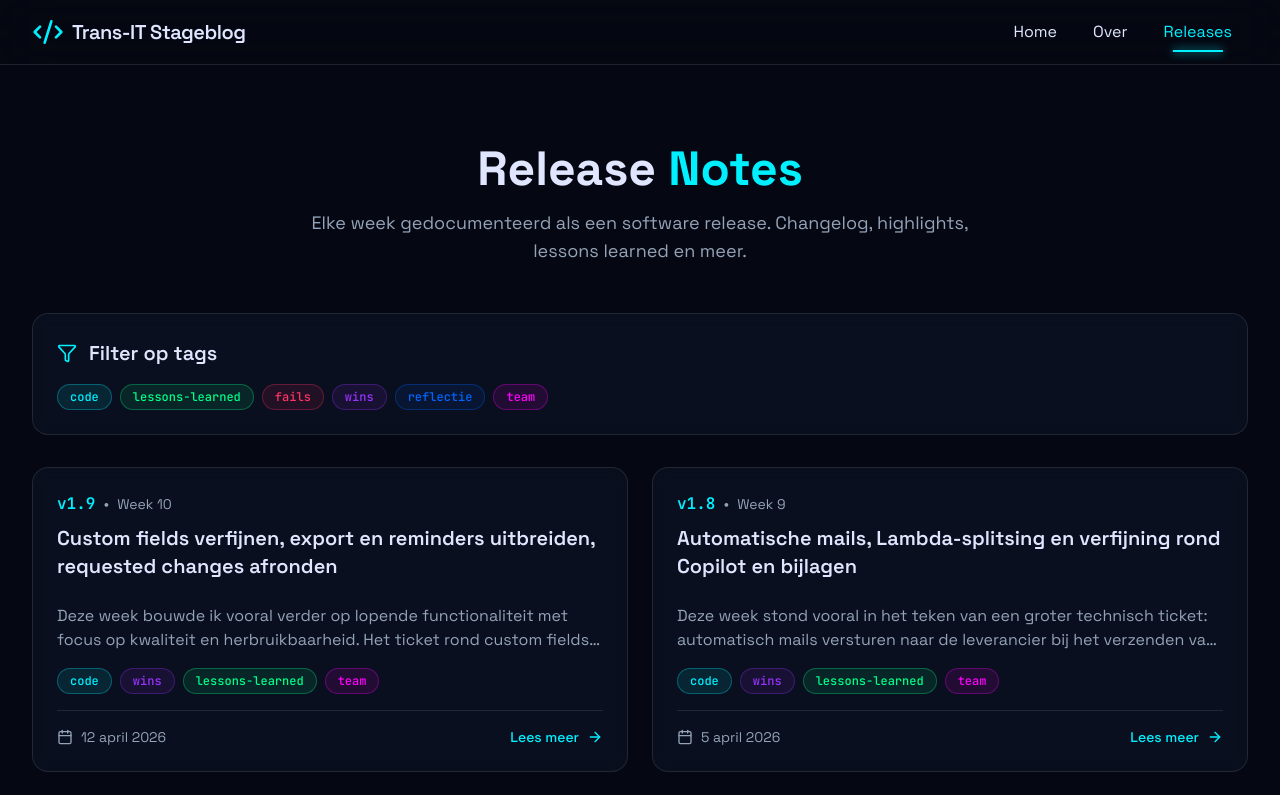
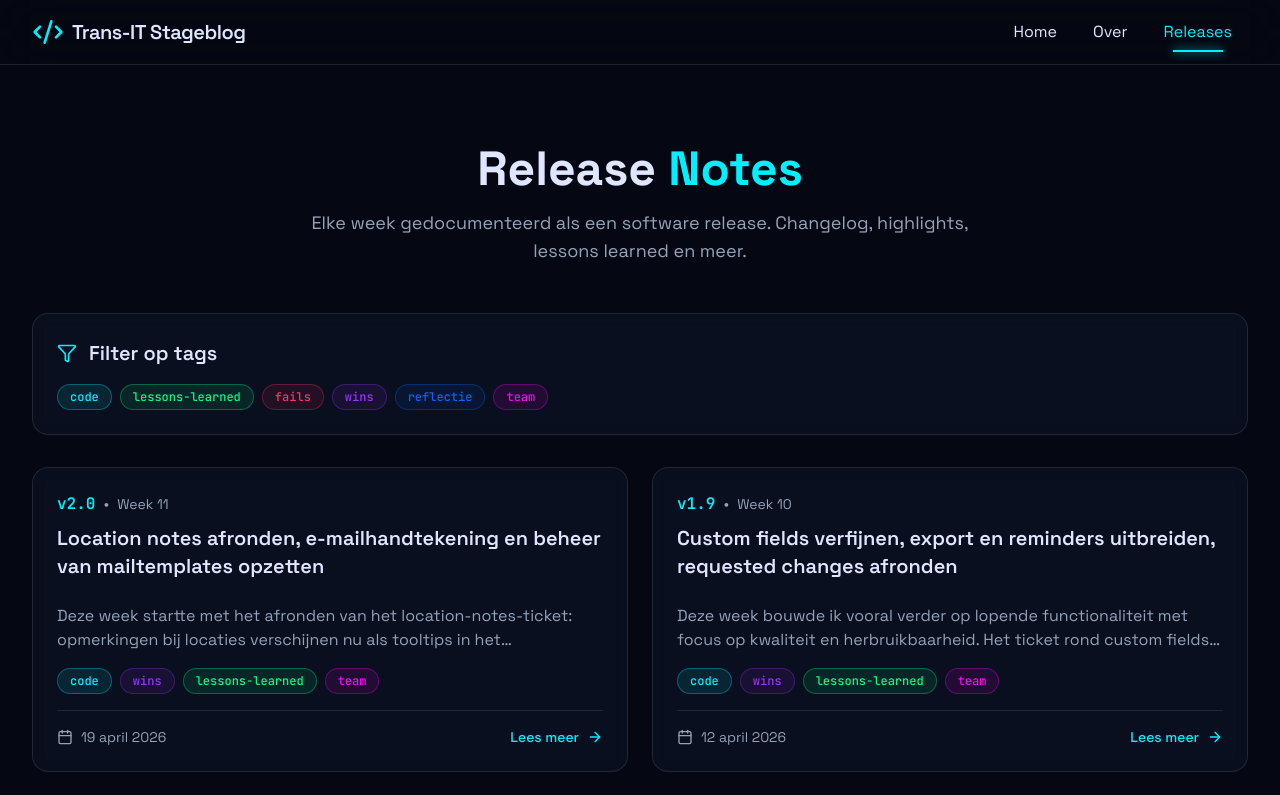
Before and after one commit to LarsVerheyden/stageblog-v2, a React (Vite) app: page /blog in a window 1280 px wide. Shown: the top 795 px of the page. Built offline with nearby package versions, Linux system fonts and the light colour scheme.

Commit message:
Week 11 release

```diff
--- a/src/app/data/blogPosts.ts
+++ b/src/app/data/blogPosts.ts
@@ -1,6 +1,48 @@
 import { BlogPost } from '../types';
 
 export const blogPosts: BlogPost[] = [
+  {
+    id: 'week-11',
+    week: 11,
+    version: 'v2.0',
+    title: 'Location notes afronden, e-mailhandtekening en beheer van mailtemplates opzetten',
+    date: '2026-04-19',
+    teaser:
+      'Deze week startte met het afronden van het location-notes-ticket: opmerkingen bij locaties verschijnen nu als tooltips in het transportoverzicht en op de planning-naar-transports-pagina. Daarna kreeg ik van Ismat een groter, acht storypoints ticket: gebruikers moeten hun e-mailhandtekening kunnen customizen en alle uitgaande mails vanuit de app moeten qua template aanpasbaar worden. Na gezamenlijke eerste analyse en voorbereidende schema-wijzigingen ging ik zelf verder met uitwerking, een duidelijke takenlijst, en de stapsgewijze opbouw van de basis. Ik definieerde een “contract” voor de signature, paste emailsUtil daarop aan, bouwde een eerste edit-formulier en schoof daarna richting frontend: user signature grotendeels afgewerkt, UI verfijnd en het grootste deel van de company-signature opgezet. Nog enkele final touches en UX-verfijning, maar de kern staat.',
+    tags: ['code', 'wins', 'lessons-learned', 'team'],
+    highlights: [
+      'Location-notes-ticket af: tooltips met locatie-opmerkingen in transportoverzicht en op planning-naar-transports',
+      'Nieuw acht-storypoints ticket van Ismat: custom user signature + aanpasbare templates voor alle uitgaande mails',
+      'Eerste gezamenlijke analyse, schema voorbereid, daarna zelfstandig uitwerking en takenlijst',
+      'Analyse verdiept, basis opgebouwd: signature-contract, emailsUtil hierop afgestemd, eerste handtekeningformulier',
+      'Focus op frontend: user signature nagenoeg rond, UI aangescherpt, company-signature grotendeels opgezet',
+      'Klein opruimwerk en usability nog open, maar kernfunctionaliteit voor het signature deel is afgerond'
+    ],
+    technicalSpotlight: {
+      title: 'Signature contract: dezelfde afspraken in util en UI',
+      content:
+        'Centraliseren in een duidelijk contract voor de e-mailhandtekening maakt dat emailsUtil en de UI dezelfde afspraken houden: minder problemen bij uitbreiding en minder werk bij nieuwe template-plekken. Een takenlijst na de eerste analyse hield overzicht terwijl ik stap voor stap de base-laag en daarna de schermen opbouwde. Dat hielp om “company” en “user” gescheiden te houden, maar toch in hetzelfde spoor te blijven.'
+    },
+    learned: [
+      'Bij 8 story points helpt expliciet bijhouden wat al klaar is en wat nog in de frontend of UX zit, zodat je eindfase niet vertekent',
+      'Een gedeeld contract tussen util en UI voorkomt dat handtekening en templates op twee manieren worden gedefinieerd',
+      'Na een ticket met duidelijk scope-einde (location notes) voelt de switch naar een groter ticket zwaarder: dat hoort erbij en geeft groeimogelijkheden'
+    ],
+    changelog: {
+      added: [
+        'Location-opmerkingen als tooltips in transportoverzicht en op planning-naar-transports',
+        'Eerste versie van signature- en template-systeem: contract voor signature, integratie in emailsUtil, editformulier en UI voor user- en grotendeels company signature'
+      ],
+      changed: [
+        'emailsUtil aangepast om te werken met het nieuwe signature-contract'
+      ],
+      fixed: [],
+      knownIssues: [
+        'Final touches en usability-verbeteringen voor handtekening en template-beheer is voor volgende week',
+        'Mailtemplates volledig gebruiken en afronden moet verder afgewerkt worden in het vervolg van dit ticket'
+      ]
+    }
+  },
   {
     id: 'week-10',
     week: 10,
```
